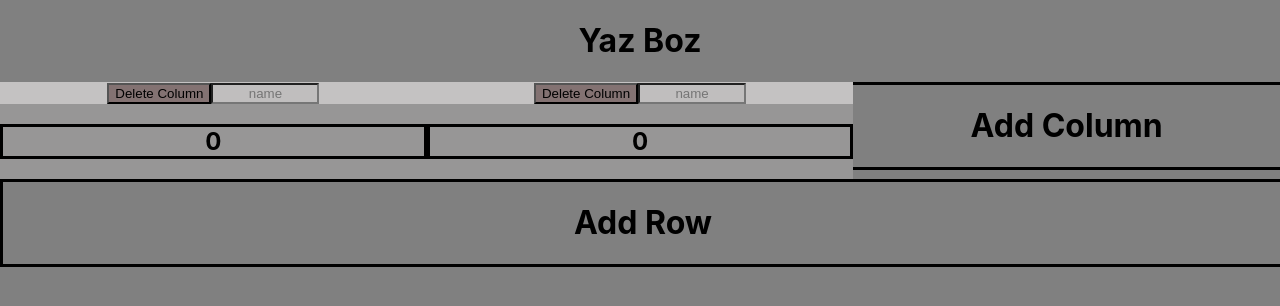
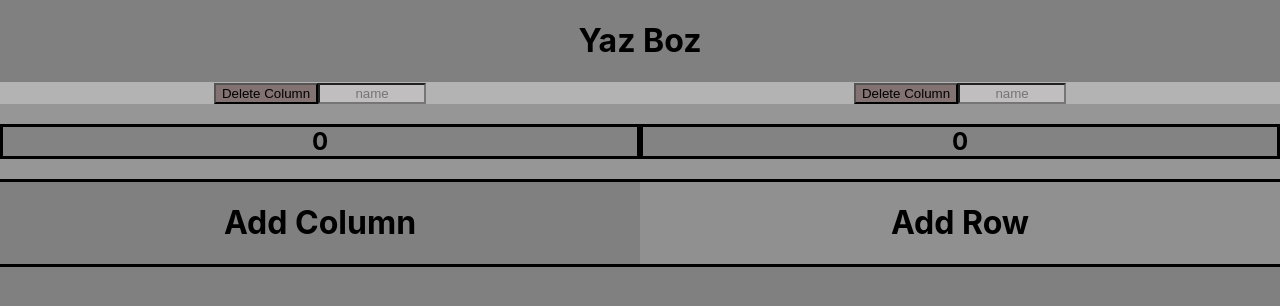
Before and after one commit to Raader/yaz-boz, a React (Create React App) app: page / in a window 1280 px wide. Shown: the top 306 px of the page. Built offline with nearby package versions, Linux system fonts and the light colour scheme.

Commit message:
button style changes

```diff
--- a/src/App.css
+++ b/src/App.css
@@ -26,8 +26,11 @@
 .column{
   background-color: rgb(151, 150, 150);
 }
+.column h2{
+  background-color: rgb(131, 131, 131);;
+}
 .heading{
-  background-color: rgb(196, 194, 194);
+  background-color: rgb(180, 179, 179);
 }
 .heading input{
   background-color: rgb(192, 190, 190);
@@ -43,12 +46,15 @@
   border-bottom: 3px solid black;
 }
 .add-row{
-  border: 3px solid black;
+  border-top: 3px solid black;
+  cursor: pointer;
+  background-color:rgb(145, 144, 144);
+  border-bottom: 3px solid black;
 }
 
 .field{
   border-bottom: 3px solid black;
-  background-color: lightgray;
+  background-color: rgb(151, 150, 150);
 }
 .field input{
   width: 50px;
--- a/src/Components/AddColumn.js
+++ b/src/Components/AddColumn.js
@@ -2,7 +2,7 @@ import React,{Component} from "react";
 class AddColumn extends Component{
     render(){
         return (
-            <div onClick={this.props.addColumn} className="add-column"style={{float:"left",width:this.props.width + "%"}}>
+            <div onClick={this.props.addColumn} className="add-column"style={{float:"left",width:"50%"}}>
                 <h1>Add Column</h1>
             </div>
         )
--- a/src/Components/AddRow.js
+++ b/src/Components/AddRow.js
@@ -3,7 +3,7 @@ import React,{Component} from "react";
 class AddRow extends Component{
     render(){
         return(
-            <div onClick={this.props.onClick} className="add-row" style={{float:"left",width:"100%"}}>
+            <div onClick={this.props.onClick} className="add-row" style={{float:"left",width:"50%"}}>
                 <h1>Add Row</h1>
             </div>
         )
--- a/src/Components/Panel.js
+++ b/src/Components/Panel.js
@@ -13,7 +13,7 @@ class Panel extends Component{
     }
 
     render(){
-        const columnSize = 100/(this.state.columns.length + 1);
+        const columnSize = 100/(this.state.columns.length);
         const columns = this.state.columns.map((column,c) =><Column panel={this}index={c} fields={column.fields} id={column.id} width={columnSize}deleteColumn={(id) =>{
             this.setState({columns:this.state.columns.filter((value,index,array)=>{
 
```
